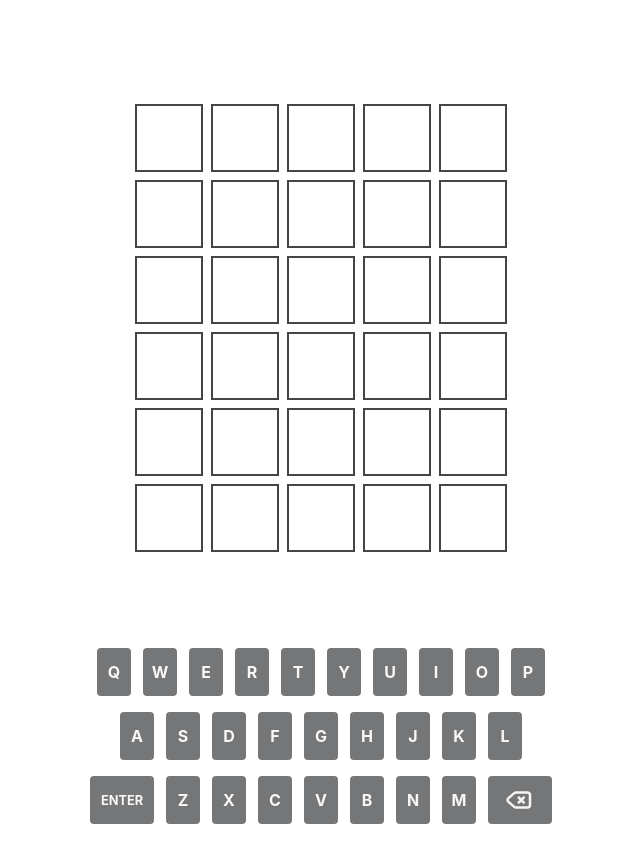
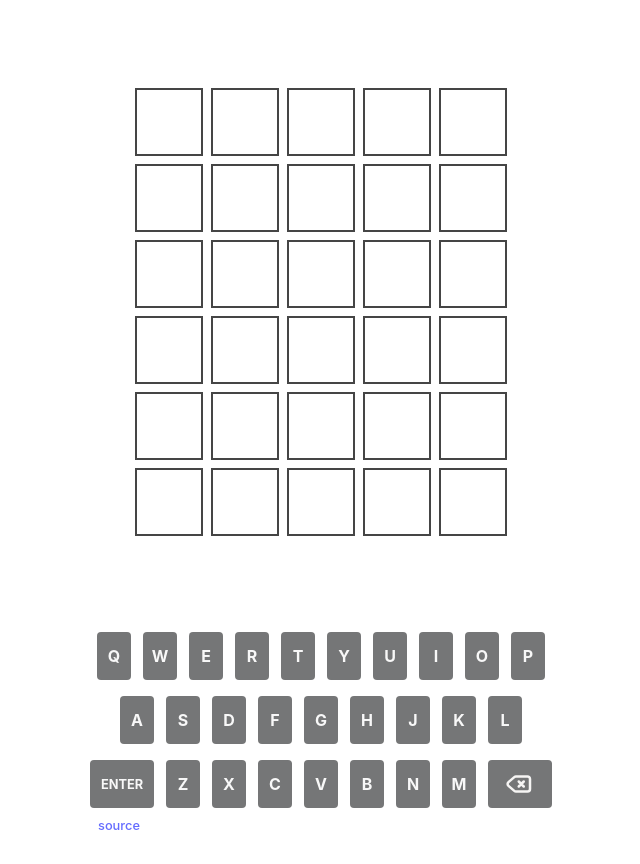
Before and after one commit to tkroo/wordleclone, a Svelte app: page / in a window 1280 px wide. Shown: the whole page, without its empty margins (319-959 px from the left). Built offline with nearby package versions, Linux system fonts and the light colour scheme.

Commit message:
adjust layout

```diff
--- a/src/App.svelte
+++ b/src/App.svelte
@@ -131,9 +131,9 @@
   function celebrate() {
     var defaults = {
       spread: 360,
-      ticks: 50,
+      ticks: 60,
       gravity: 0,
-      decay: 0.94,
+      decay: 0.9,
       startVelocity: 30,
       colors: ['001a6e', '074799', '009990', 'e1ffbb', 'ffcc00']
     };
@@ -218,6 +218,7 @@
     {/each}
   </div>
 </main>
+<footer><a href="https://github.com/tkroo/wordleclone">source</a></footer>
 
 
 
@@ -232,9 +233,20 @@
 
 <style>
   main {
+    padding: 1rem 0 0 0;
+    flex: 1 0 auto;
     --ccolor: hsl(157, 90%, 32%);
     --icolor: hsl(51, 37%, 48%);
     --xcolor: hsl(240, 1%, 20%);
+  }
+
+  footer {
+    display: flex;
+    justify-content: flex-start;
+    align-items: flex-end;
+    flex-shrink: 0;
+    font-size: 0.8rem;
+    padding: 0 0 1rem 0.5rem;
   }
 
   .test {
--- a/src/app.css
+++ b/src/app.css
@@ -23,14 +23,17 @@ a:hover {
 }
 html {
   font-size: 16px;
+  height: 100%;
 }
 
 body {
+  min-height: 100vh;
   margin: 0;
   display: flex;
-  place-items: flex-start;
+  flex-direction: column;
+  /* place-items: flex-start; */
   min-width: 320px;
-  min-height: 100vh;
+  height: 100%;
 }
 
 h1 {
@@ -45,8 +48,10 @@ h1 {
 #app {
   max-width: 1280px;
   margin: 0 auto;
-  padding: 2rem;
   text-align: center;
+  display: flex;
+  flex-direction: column;
+  height: 100%;
 }
 
 button {
```
